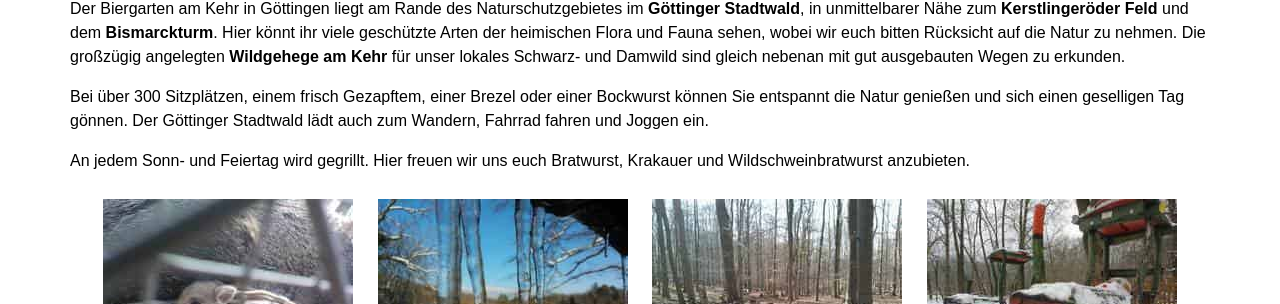
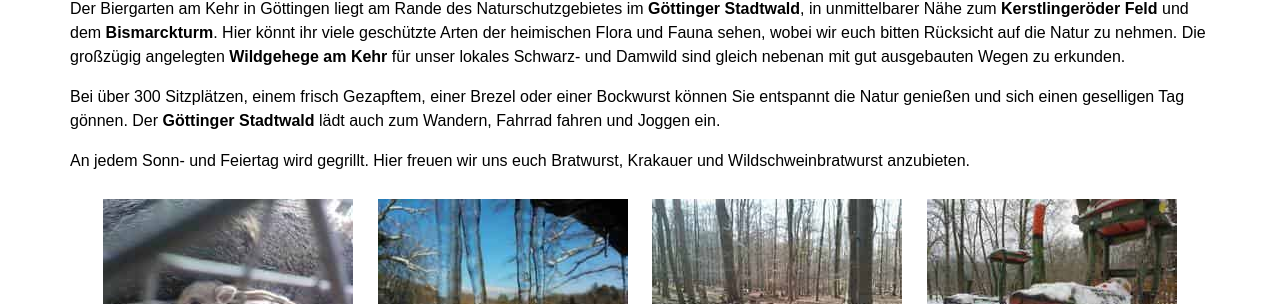
Before and after one commit to versable/kehr-website, a Jekyll site: the page built from index.html, in a window 1280 px wide and 900 px high, scrolled down 676 px. Shown: the part 172-476 px from the top of the window. Built offline with Jekyll 4.4.1, drawn with Linux system fonts in a browser that asks for light colours.

Commit message:
Update landing page text

```diff
--- a/index.html
+++ b/index.html
@@ -50,8 +50,8 @@ layout: default
     <p>
     Bei über 300 Sitzplätzen, einem frisch Gezapftem, einer Brezel oder einer
     Bockwurst können Sie entspannt die Natur genießen und sich einen geselligen
-    Tag gönnen. Der Göttinger Stadtwald lädt auch zum Wandern, Fahrrad fahren
-    und Joggen ein.
+    Tag gönnen. Der <b>Göttinger Stadtwald</b> lädt auch zum Wandern, Fahrrad
+    fahren und Joggen ein.
     </p>
     <p>
     An jedem Sonn- und Feiertag wird gegrillt. Hier freuen wir uns euch
```
